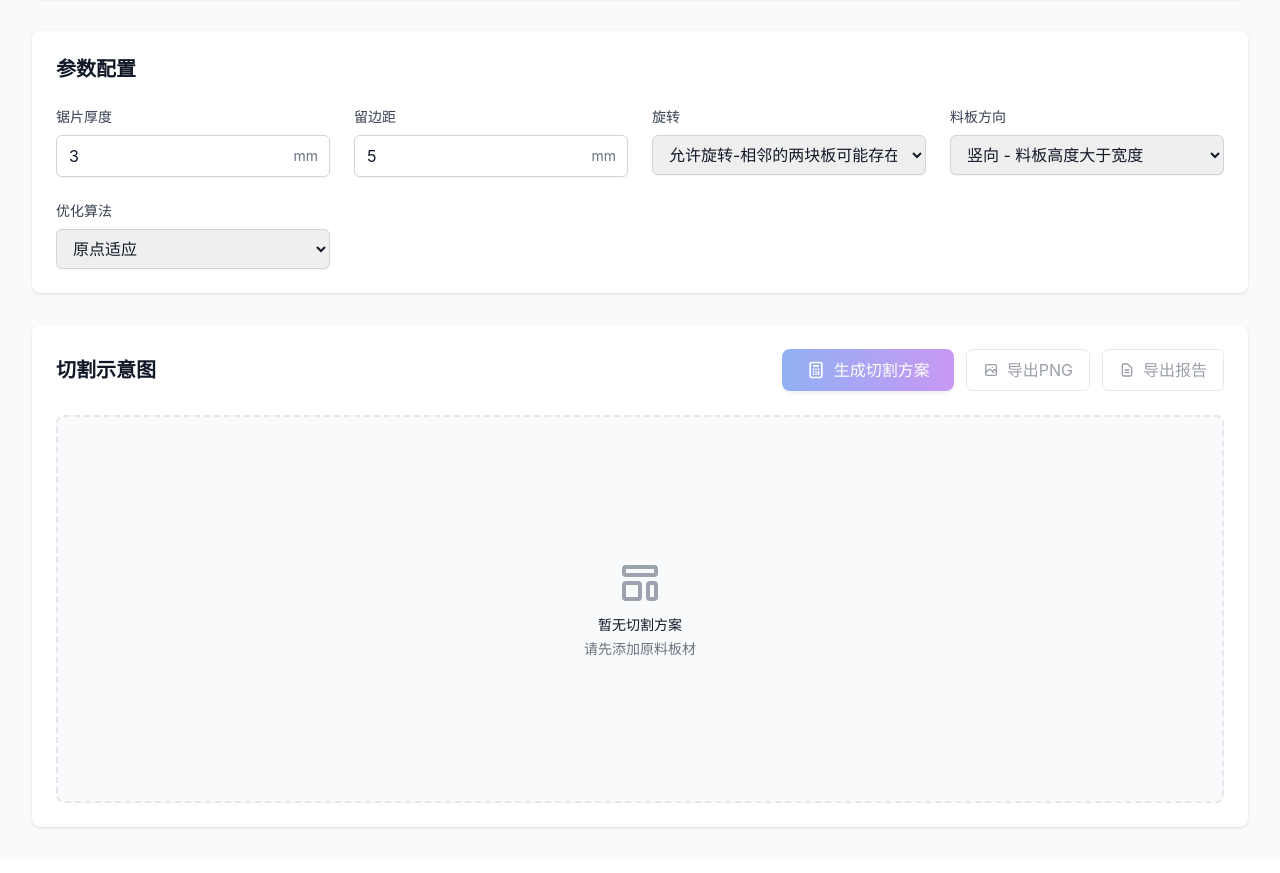
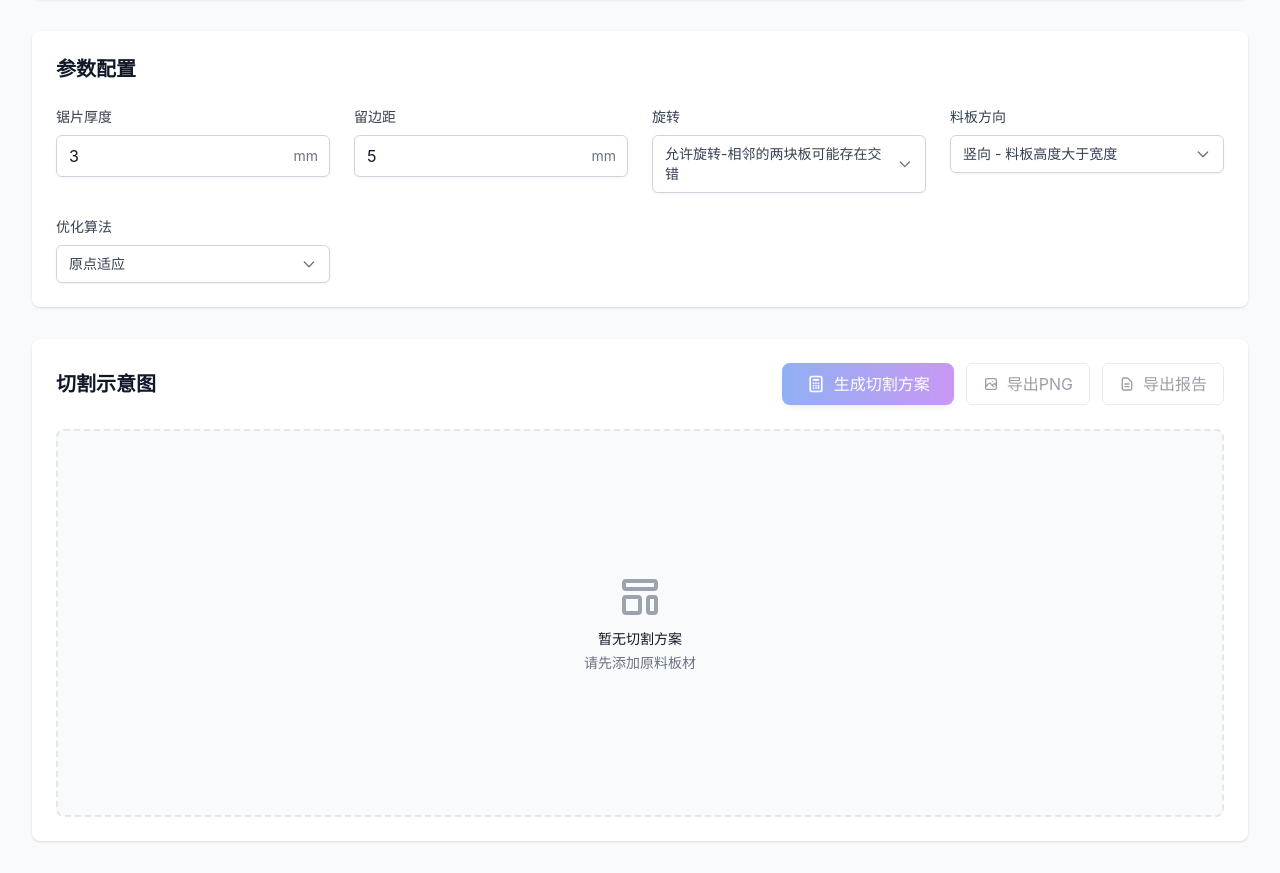
Before and after one commit to LunaDeerTech/CutPlanner, a Vue app: page / in a window 1280 px wide. Shown: the part 800-1673 px from the top of the page. Built offline with nearby package versions, Linux system fonts and the light colour scheme.

Commit message:
feat: Replace select elements with dropdown menus for rotation, orientation, and optimization settings in SettingsSection component

```diff
--- a/src/components/SettingsSection.vue
+++ b/src/components/SettingsSection.vue
@@ -44,49 +44,73 @@
       <!-- 允许旋转 -->
       <div>
         <label class="block text-sm font-medium text-gray-700 mb-2">旋转</label>
-        <select
-          :value="settings.allowRotation ? 'true' : 'false'"
-          @change="updateAllowRotation"
-          class="w-full px-3 py-2 border border-gray-300 rounded-md shadow-sm focus:outline-none focus:ring-blue-500 focus:border-blue-500"
-        >
-          <option value="false">不允许旋转-始终按长度方向顺着木纹裁板</option>
-          <option value="true">允许旋转-相邻的两块板可能存在交错</option>
-        </select>
+        <div class="relative template-menu-container">
+          <button
+            @click="showRotationMenu = !showRotationMenu"
+            class="w-full text-left px-3 py-2 border border-gray-300 rounded-md shadow-sm bg-white flex justify-between items-center"
+          >
+            <span class="text-sm text-gray-700">{{ settings.allowRotation ? '允许旋转-相邻的两块板可能存在交错' : '不允许旋转-始终按长度方向顺着木纹裁板' }}</span>
+            <svg class="w-4 h-4 ml-2 text-gray-500" fill="none" stroke="currentColor" viewBox="0 0 24 24">
+              <path stroke-linecap="round" stroke-linejoin="round" stroke-width="2" d="M19 9l-7 7-7-7"/>
+            </svg>
+          </button>
+
+          <div v-if="showRotationMenu" class="absolute top-full left-0 mt-1 w-full bg-white border border-gray-200 rounded-md shadow-lg z-10">
+            <button @click="onSelectRotation(false)" class="w-full text-left px-4 py-2 text-sm text-gray-700 hover:bg-gray-50">不允许旋转-始终按长度方向顺着木纹裁板</button>
+            <button @click="onSelectRotation(true)" class="w-full text-left px-4 py-2 text-sm text-gray-700 hover:bg-gray-50">允许旋转-相邻的两块板可能存在交错</button>
+          </div>
+        </div>
       </div>
 
       <!-- 料板方向 -->
       <div>
         <label class="block text-sm font-medium text-gray-700 mb-2">料板方向</label>
-        <select
-          :value="settings.materialOrientation"
-          @change="updateMaterialOrientation"
-          class="w-full px-3 py-2 border border-gray-300 rounded-md shadow-sm focus:outline-none focus:ring-blue-500 focus:border-blue-500"
-        >
-          <option :value="MaterialOrientation.VERTICAL">竖向 - 料板高度大于宽度</option>
-          <option :value="MaterialOrientation.HORIZONTAL">横向 - 料板宽度大于高度</option>
-        </select>
+        <div class="relative template-menu-container">
+          <button
+            @click="showOrientationMenu = !showOrientationMenu"
+            class="w-full text-left px-3 py-2 border border-gray-300 rounded-md shadow-sm bg-white flex justify-between items-center"
+          >
+            <span class="text-sm text-gray-700">{{ settings.materialOrientation === MaterialOrientation.VERTICAL ? '竖向 - 料板高度大于宽度' : '横向 - 料板宽度大于高度' }}</span>
+            <svg class="w-4 h-4 ml-2 text-gray-500" fill="none" stroke="currentColor" viewBox="0 0 24 24">
+              <path stroke-linecap="round" stroke-linejoin="round" stroke-width="2" d="M19 9l-7 7-7-7"/>
+            </svg>
+          </button>
+
+          <div v-if="showOrientationMenu" class="absolute top-full left-0 mt-1 w-full bg-white border border-gray-200 rounded-md shadow-lg z-10">
+            <button @click="onSelectOrientation(MaterialOrientation.VERTICAL)" class="w-full text-left px-4 py-2 text-sm text-gray-700 hover:bg-gray-50">竖向 - 料板高度大于宽度</button>
+            <button @click="onSelectOrientation(MaterialOrientation.HORIZONTAL)" class="w-full text-left px-4 py-2 text-sm text-gray-700 hover:bg-gray-50">横向 - 料板宽度大于高度</button>
+          </div>
+        </div>
       </div>
 
       <!-- 算法选择 -->
       <div>
         <label class="block text-sm font-medium text-gray-700 mb-2">优化算法</label>
-        <select
-          :value="settings.optimizationStrategy"
-          @change="updateOptimizationStrategy"
-          class="w-full px-3 py-2 border border-gray-300 rounded-md shadow-sm focus:outline-none focus:ring-blue-500 focus:border-blue-500"
-        >
-          <option value="first-fit">原点适应</option>
-          <option value="best-fit" disabled>最佳适应 (开发中)</option>
-          <option value="bottom-left" disabled>左下角 (开发中)</option>
-          <option value="genetic" disabled>遗传算法 (开发中)</option>
-        </select>
+        <div class="relative template-menu-container">
+          <button
+            @click="showOptimizationMenu = !showOptimizationMenu"
+            class="w-full text-left px-3 py-2 border border-gray-300 rounded-md shadow-sm bg-white flex justify-between items-center"
+          >
+            <span class="text-sm text-gray-700">{{ settings.optimizationStrategy === 'first-fit' ? '原点适应' : settings.optimizationStrategy }}</span>
+            <svg class="w-4 h-4 ml-2 text-gray-500" fill="none" stroke="currentColor" viewBox="0 0 24 24">
+              <path stroke-linecap="round" stroke-linejoin="round" stroke-width="2" d="M19 9l-7 7-7-7"/>
+            </svg>
+          </button>
+
+          <div v-if="showOptimizationMenu" class="absolute top-full left-0 mt-1 w-full bg-white border border-gray-200 rounded-md shadow-lg z-10">
+            <button @click="onSelectOptimization('first-fit')" class="w-full text-left px-4 py-2 text-sm text-gray-700 hover:bg-gray-50">原点适应</button>
+            <button @click="onSelectOptimization('best-fit')" class="w-full text-left px-4 py-2 text-sm text-gray-400" disabled>最佳适应 (开发中)</button>
+            <button @click="onSelectOptimization('bottom-left')" class="w-full text-left px-4 py-2 text-sm text-gray-400" disabled>左下角 (开发中)</button>
+            <button @click="onSelectOptimization('genetic')" class="w-full text-left px-4 py-2 text-sm text-gray-400" disabled>遗传算法 (开发中)</button>
+          </div>
+        </div>
       </div>
     </div>
   </div>
 </template>
 
 <script setup lang="ts">
-import { defineProps, defineEmits } from 'vue'
+import { defineProps, defineEmits, ref, onMounted, onUnmounted } from 'vue'
 import type { CuttingSettings } from '@/models/types'
 import { MaterialOrientation } from '@/models/types'
 
@@ -113,18 +137,41 @@ const updateMargin = (event: Event) => {
   emit('updateSettings', { margin: value })
 }
 
-const updateAllowRotation = (event: Event) => {
-  const target = event.target as HTMLSelectElement
-  emit('updateSettings', { allowRotation: target.value === 'true' })
+// Dropdown state and helpers (v-if based dropdowns similar to TemplateDropdownMenu.vue)
+const showRotationMenu = ref(false)
+const showOrientationMenu = ref(false)
+const showOptimizationMenu = ref(false)
+
+const onSelectRotation = (value: boolean) => {
+  showRotationMenu.value = false
+  emit('updateSettings', { allowRotation: value })
 }
 
-const updateMaterialOrientation = (event: Event) => {
-  const target = event.target as HTMLSelectElement
-  emit('updateSettings', { materialOrientation: target.value as MaterialOrientation })
+const onSelectOrientation = (value: MaterialOrientation) => {
+  showOrientationMenu.value = false
+  emit('updateSettings', { materialOrientation: value })
 }
 
-const updateOptimizationStrategy = (event: Event) => {
-  const target = event.target as HTMLSelectElement
-  emit('updateSettings', { optimizationStrategy: target.value as CuttingSettings['optimizationStrategy'] })
+const onSelectOptimization = (value: CuttingSettings['optimizationStrategy']) => {
+  showOptimizationMenu.value = false
+  emit('updateSettings', { optimizationStrategy: value })
 }
+
+// click outside handler to close menus
+const handleClickOutside = (event: Event) => {
+  const target = event.target as Element
+  if (!target.closest('.template-menu-container')) {
+    showRotationMenu.value = false
+    showOrientationMenu.value = false
+    showOptimizationMenu.value = false
+  }
+}
+
+onMounted(() => {
+  document.addEventListener('click', handleClickOutside)
+})
+
+onUnmounted(() => {
+  document.removeEventListener('click', handleClickOutside)
+})
 </script>
```
